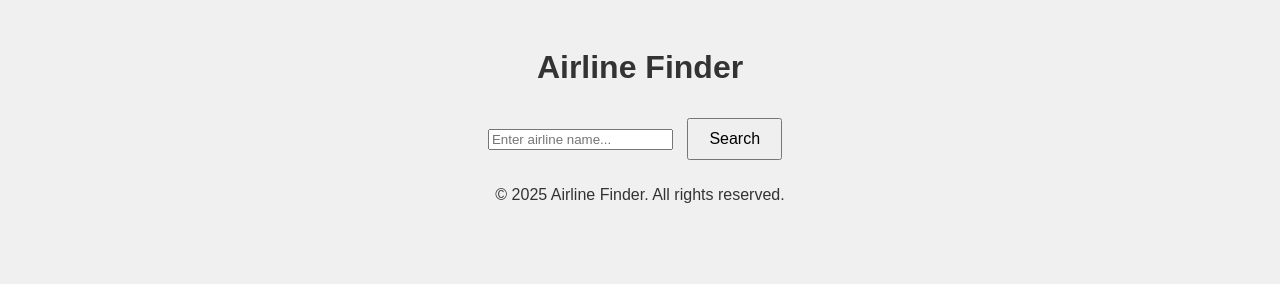
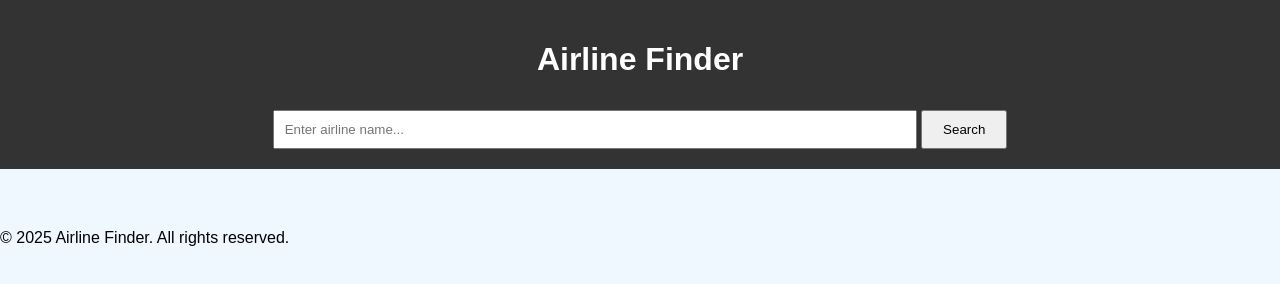
Before and after one commit to Qbaa134/E-Network-Scanner, a plain HTML site: page index.html in a window 1280 px wide. Drawn offline with Linux system fonts and the light colour scheme.

Commit message:
Update style.css

```diff
--- a/style.css
+++ b/style.css
@@ -1,22 +1,29 @@
 body {
-    font-family: Arial, sans-serif;
-    background-color: #f0f0f0;
-    color: #333;
+    font-family: 'Arial', sans-serif;
+    background-color: #f0f8ff;
+    margin: 0;
+    padding: 0;
+}
+
+header {
+    background-color: #333;
+    color: white;
+    padding: 20px;
     text-align: center;
-    padding: 20px;
+}
+
+input {
+    width: 50%;
+    padding: 10px;
+    margin-top: 10px;
 }
 
 button {
     padding: 10px 20px;
-    margin: 10px;
-    font-size: 16px;
 }
 
-#output {
-    margin-top: 20px;
-    text-align: left;
-    background-color: #fff;
-    padding: 20px;
-    border: 1px solid #ccc;
-    border-radius: 5px;
+.results {
+    margin: 20px;
+    padding: 10px;
+    text-align: center;
 }
```
